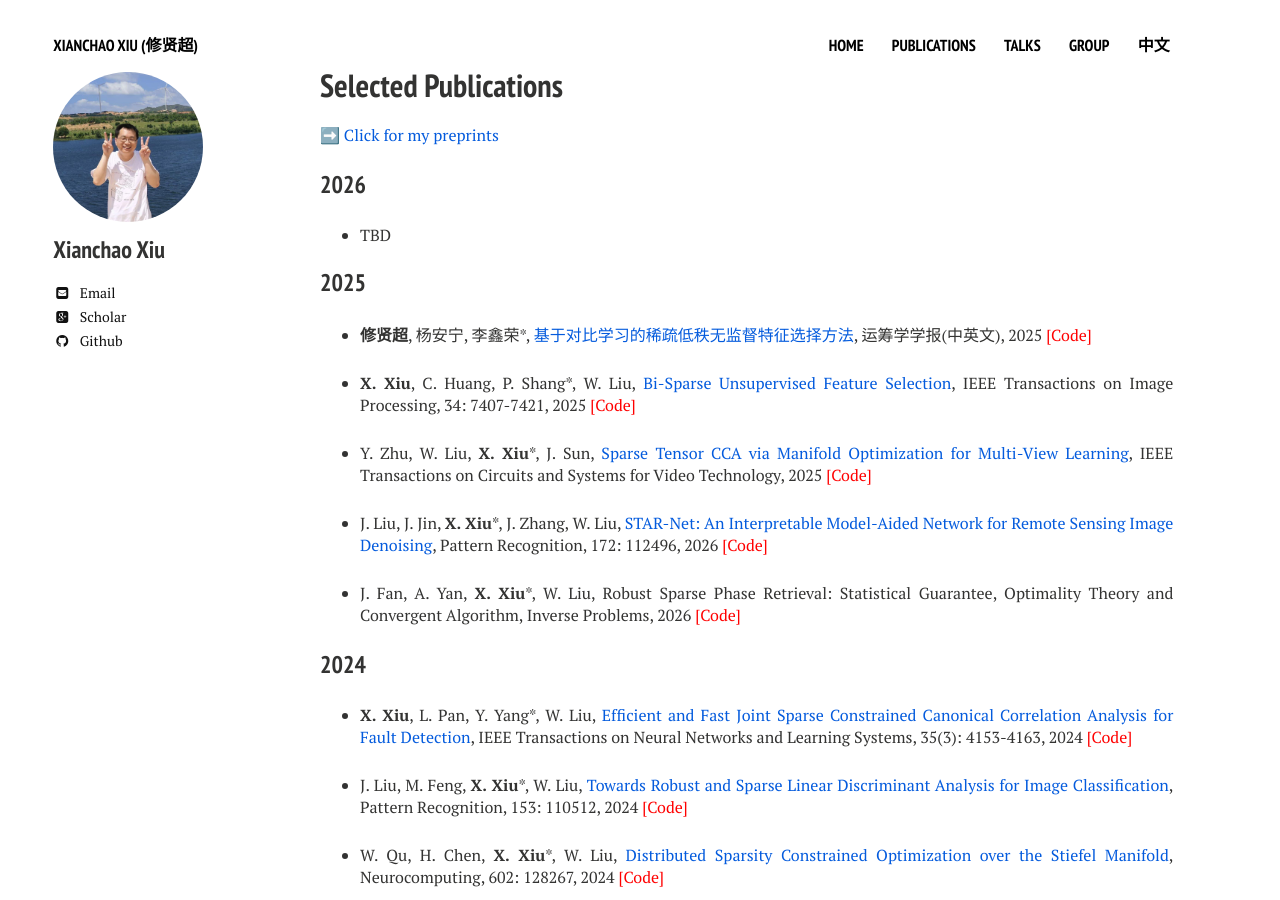
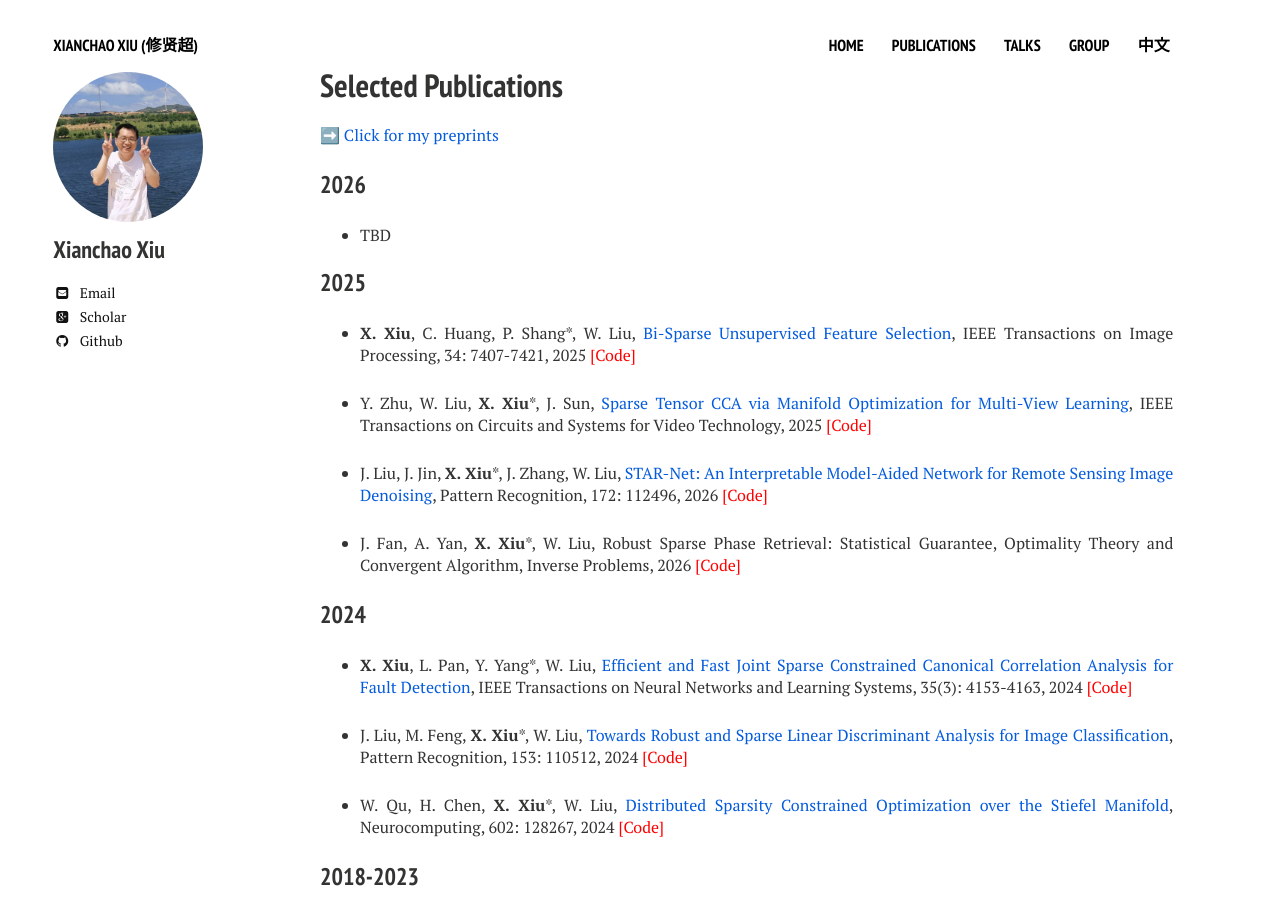
Before and after one commit to xianchaoxiu/xianchaoxiu.github.io, a Jekyll site: the page built from publications/index.md, in a window 1280 px wide and 900 px high. Built offline with Jekyll 4.4.1, drawn with Linux system fonts in a browser that asks for light colours; nearby versions of some CDN libraries.

Commit message:
Update index.md

```diff
--- a/publications/index.md
+++ b/publications/index.md
@@ -17,7 +17,6 @@ share: false
 
 
 ### 2025
-* <b>修贤超</b>, 杨安宁, 李鑫荣*, <a href="https://kns.cnki.net/kcms2/article/abstract?v=e_WjztTC4N0bWHCN2AxtrGWjipNfUw2K4Mn_bS4feaVO4ZBtzm7aGgk3Zm--injLM8OOf2vckjIdpVDLKNBF3g1EkZks5cCUHPi4BRsOG5p-10awfnZbh1rk0vsqeUSxBgBGvhOIJ-MeAsgfSNul1b25HFdeeZd8D91HcNRO_FM=&uniplatform=NZKPT" class="textlink" target="_blank">基于对比学习的稀疏低秩无监督特征选择方法</a>, 运筹学学报(中英文), 2025 <a href="https://github.com/xianchaoxiu/DSCOFS-CL" class="textlink" target="_blank" style="color: red;">[Code]</a>
 
 * <b>X. Xiu</b>, C. Huang, P. Shang*, W. Liu, <a href="https://doi.org/10.1109/TIP.2025.3620667" class="textlink" target="_blank">Bi-Sparse Unsupervised Feature Selection</a>, IEEE Transactions on Image Processing, 34: 7407-7421, 2025 <a href="https://github.com/xianchaoxiu/BSUFS" class="textlink" target="_blank" style="color: red;">[Code]</a>
 
```
